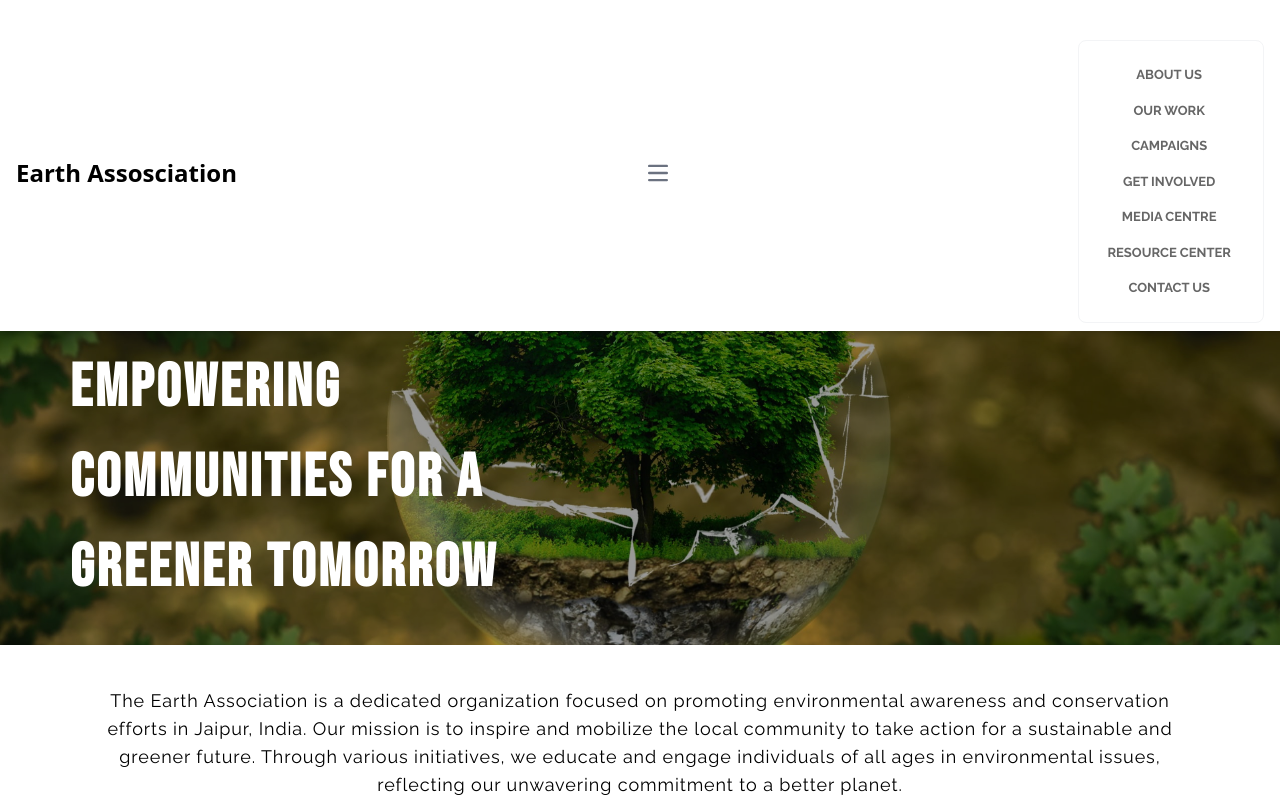
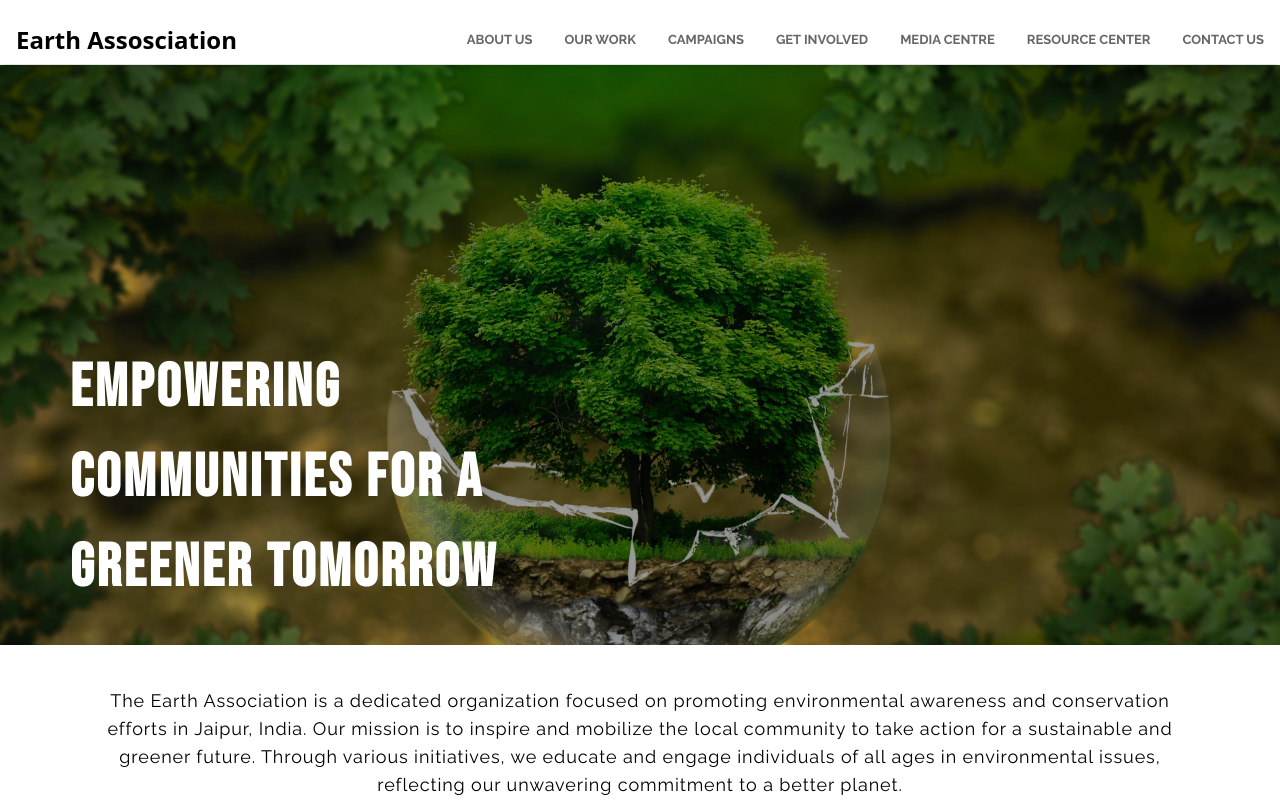
Before and after one commit to jigovind556/EarthAssociation, a React (Vite) app: page / in a window 1280 px wide. Shown: the top 800 px of the page. Built offline with nearby package versions, Linux system fonts and the light colour scheme.

Commit message:
update header size

```diff
--- a/src/pages/landing/Header.jsx
+++ b/src/pages/landing/Header.jsx
@@ -31,7 +31,7 @@ const Header = () => {
 					id="navbar-toggle"
 					data-collapse-toggle="navbar-dropdown"
 					type="button"
-					className="inline-flex items-center p-2 w-10 h-10 justify-center text-sm text-gray-500 rounded-lg laptop:hidden hover:bg-gray-100 focus:outline-none focus:ring-2 focus:ring-gray-200"
+					className="inline-flex items-center p-2 w-10 h-10 justify-center text-sm text-gray-500 rounded-lg lg:hidden hover:bg-gray-100 focus:outline-none focus:ring-2 focus:ring-gray-200"
 					aria-controls="navbar-dropdown"
 					aria-expanded="false"
 				>
@@ -56,12 +56,12 @@ const Header = () => {
 					className="hidden w-full lg:block lg:w-auto"
 					id="navbar-dropdown"
 				>
-					<ul className="flex flex-col items-center font-medium p-4 laptop:p-0 mt-4 border border-gray-100 rounded-lg laptop:flex-row laptop:space-x-8 laptop:mt-0 laptop:border-0 ">
+					<ul className="flex flex-col items-center font-medium p-4 lg:p-0 mt-4 border border-gray-100 rounded-lg lg:flex-row lg:space-x-8 lg:mt-0 lg:border-0 ">
 						{menu.map((menuItem) => (
 							<li key={menuItem.item}>
 								<a
 									href={menuItem.link}
-									className="block py-2 pl-3 pr-4 uppercase text-[13px] font-raleway font-bold text-[#666] hover:text-pgreen  rounded  laptop:p-0"
+									className="block py-2 pl-3 pr-4 uppercase text-[13px] font-raleway font-bold text-[#666] hover:text-pgreen  rounded  lg:p-0"
 									aria-current="page"
 								>
 									{menuItem.item}
```
